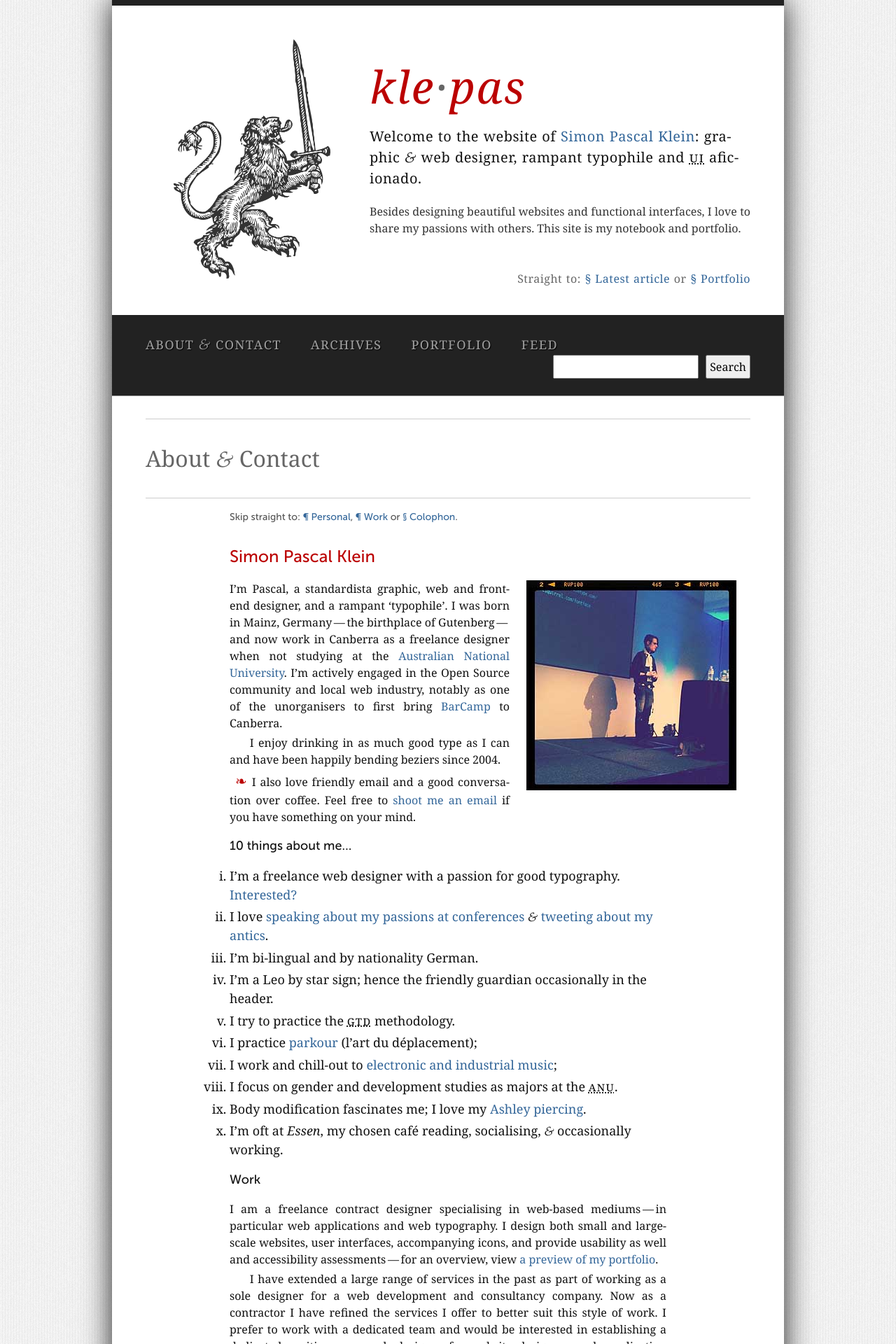
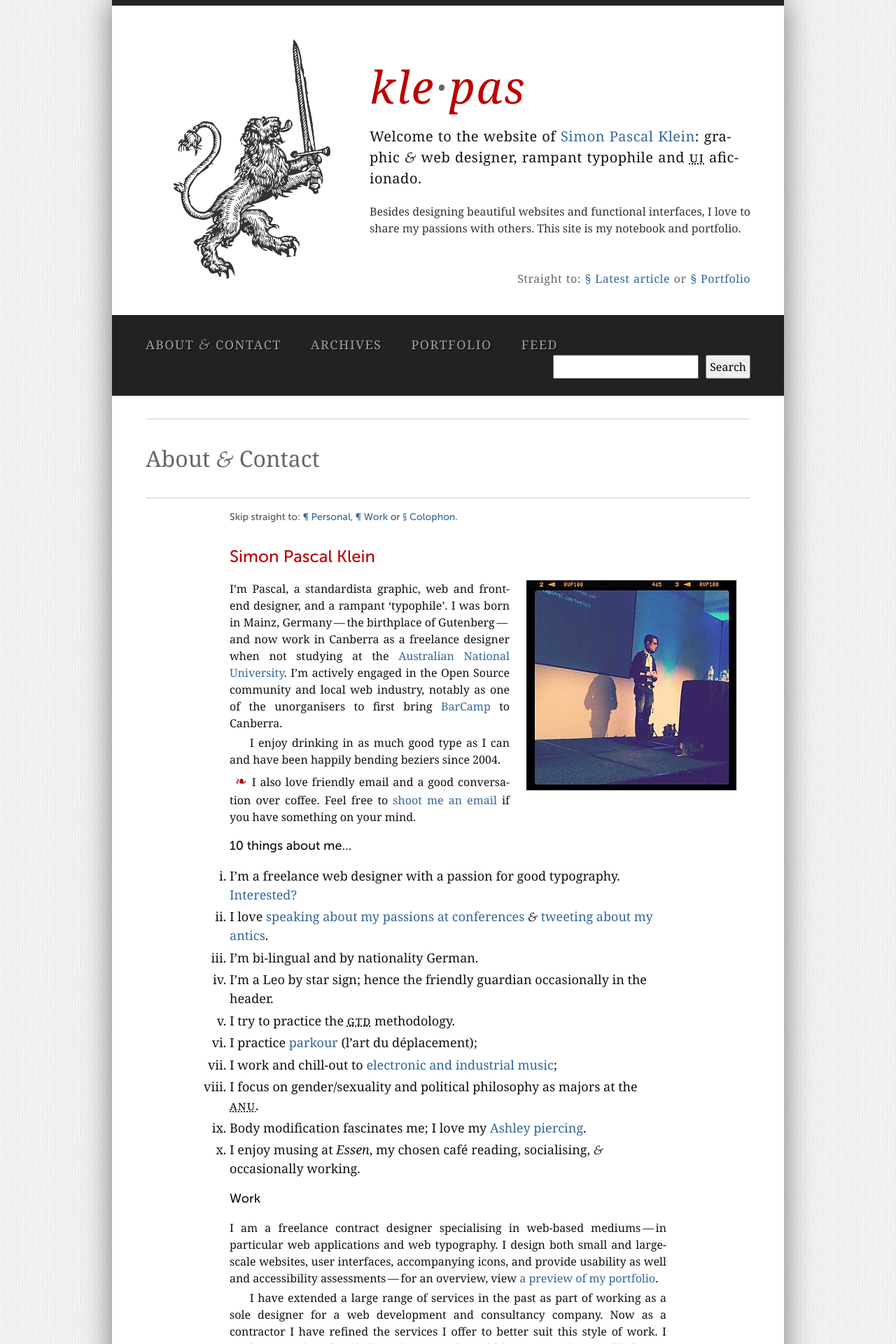
Before and after one commit to klepas/klepas.org, a Jekyll site: the page built from about.html, in a window 1280 px wide. Shown: the top 1920 px of the page at 70% size. Built offline with Jekyll 4.4.1, drawn with Linux system fonts in a browser that asks for light colours.

Commit message:
Failus pontificus.

```diff
--- a/about.html
+++ b/about.html
@@ -19,9 +19,9 @@ title: About &amp; Contact
                     <li>I try to practice the <acronym title="Getting Things Done">GTD</acronym> methodology.</li>
                     <li>I prac­tice <a title="Wikipedia (EN): Parkour" href="http://en.wikipedia.org/wiki/Parkour">parkour</a> (l&rsquo;art du d&eacute;placement);</li>
                     <li>I work and chill-out to <a title="Last.fm profiles: klepas" href="http://www.last.fm/user/klepas">electronic and industrial music</a>;</li>
-                    <li>I focus on gender and development studies as majors at the <acronym title="Australian National University">ANU</acronym>.</li>
+                    <li>I focus on gender/sexuality and political philosophy as majors at the <acronym title="Australian National University">ANU</acronym>.</li>
                     <li>Body modification fascinates me; I love my <a title="Ashley piercing entry on the BME Encyclopedia." href="http://wiki.bmezine.com/index.php/Ashley_Piercing">Ashley pierc­ing</a>.</li>
-                    <li>I&rsquo;m oft at <em>Essen</em>, my chosen caf&eacute; reading, socialising, <span class="amp">&amp;</span> occasionally working.</li>
+                    <li>I enjoy musing at <em>Essen</em>, my chosen caf&eacute; reading, socialising, <span class="amp">&amp;</span> occasionally working.</li>
                 </ol>
                 <h4 id="work">Work</h4>
                 <p>I am a freelance contract designer specialising in web-based mediums&thinsp;&mdash;&thinsp;in particular web applications and web typography. I design both small and large-scale websites, user interfaces, accompanying icons, and provide usability as well and accessibility assessments&thinsp;&mdash;&thinsp;for an overview, view <a href="#portfolio" title="Skip down to the portfolio preview">a preview of my portfolio</a>.
@@ -41,7 +41,7 @@ title: About &amp; Contact
 	           <p>The main body copy column is 544 pixels wide which accommodates for an average of around seventy characters or circa 14&ndash;18 words per line per line for the body (at a font size of 16 pixels). The body copy is set in <a href="http://en.wikipedia.org/wiki/Georgia_%28typeface%29" title="Wikipedia (EN): Georgia typeface"><em>Georgia</em></a> as designed by Matthew Carter with heading hierarchies and figure captions set in Jos Buivenga&rsquo;s <a href="http://www.josbuivenga.demon.nl/museosans.html" title="Museo Sans&thinsp;&mdash;&thinsp;a [free] font from exljbris Font Foundry"><em>Museo Sans</em></a>.</p>
 	           <h4>Inspiration</h4>
 	           <p>Since discovering the inherent beauty that seems to emanate from &lsquo;plain&rsquo; type, and stumbling across the elegance that is <a href="http://jontangerine.com" title="Jon Tan&rsquo;s elegant website">Jon Tan&rsquo;s website</a>, I decided to rethink version 3 of this site. I fell in love with his type folly (see his header and my footer respectively) and wanted to bring the rustic yet clear grace of well-set type to the web. Naturally I drew heavily on various pieces from the print world, but again, Jon Tan, and then John Boardley of <a href="http://ilovetypography.com" title="I Love Typography.com!">I Love Typography.com</a> fame deserve mention in inspiring me in the shaping the visual aspect of this website.</p>
-	           <p>The portfolio slider is a little bit of jQuery magic, using an adapted version of <a href="http://cssglobe.com/post/4004/easy-slider-15-the-easiest-jquery-plugin-for-sliding" title="CSS Globe article on EasySlider jQuery plugin">EasySlider.js</a>, which I owe thanks to <a href="http://kyd.com.au/" title="Ashley Kyd&rsquo;s web-card">Ashley Kyd</a> (he writes at <a href="http://kyd.com.au/" title="Ashley Kyf&rsquo;s blog">ash.ms</a>). Finally I should pass thanks onto <a href="http://tatey.com" title="Tate Johnson&rsquo;">Tate Johnson</a> for all the help with Jekyll.</p>
+	           <p>The portfolio slider is a little bit of jQuery magic, using an adapted version of <a href="http://cssglobe.com/post/4004/easy-slider-15-the-easiest-jquery-plugin-for-sliding" title="CSS Globe article on EasySlider jQuery plugin">EasySlider.js</a>, which I owe thanks to <a href="http://kyd.com.au/" title="Ashley Kyd&rsquo;s web-card">Ashley Kyd</a> (he writes at <a href="https://ash.me/" title="Ashley Kyf&rsquo;s blog">ash.ms</a>). Finally I should pass thanks onto <a href="http://tatey.com" title="Tate Johnson&rsquo;">Tate Johnson</a> for all the help with Jekyll.</p>
 	           <h4>Technical scaffolding</h4>
 	           <p>On the technical side the bread and butter that keeps pages and posts together is <a href="http://github.com/mojombo/jekyll/tree/master" title="Jekyll on github.com">Jekyll</a>, a Ruby-based static site generator, allowing me to write articles in <a href="http://daringfireball.net/projects/markdown/" title="Markdown &lsquo;markup&rsquo;">Markdown</a>. The entire <a href="http://github.com/klepas/klepas.org/tree/master" title="klepas.org Jekyll source on github">source for this site</a> sits on GitHub, and is open for inspection.</p>
 	           <p>Code-wise, the website is in valid, strict, and seman­tic <a rel="external" href="http://validator.w3.org/check?uri=referer"><acronym title="eXtensible Hyper Text Markup Language"><acronym title="eXtensivel HyperText Markup Language">xHTML</acronym></acronym></a> and styled with valid <a rel="external" href="http://jigsaw.w3.org/css-validator/check/referer"><acronym title="Cascading Style Sheets"><acronym  title="Cascading Style Sheets">CSS2.1</acronym></acronym></a> (it invalidates due to some minor use of <abbr>CSS3</abbr>). If you find broken links or any­thing else you believe is a genuine error please <a href="mailto:klepas@klepas.org" title="Email Simon Pascal Klein">let me know about it</a>.</p>
--- a/css/screen.css
+++ b/css/screen.css
@@ -62,9 +62,9 @@ div#container {
 	text-align: left;
 	width: 96em; /* 960 minus the gutters (48 on each side). */
 	/* Box shadowing that provides a nice page shadow; experimental shiny stuff. */
-	box-shadow: 0 0 4em #222;
-	-webkit-box-shadow: 0 0 4em #222;
-	-moz-box-shadow: 0 0 4em #222;
+	box-shadow: 0 0 4em #777;
+	-webkit-box-shadow: 0 0 4em #777;
+	-moz-box-shadow: 0 0 4em #777;
 	}
 	h3, h4, h5, h6 { font-family: "Museo Sans 500 Regular", "Lucida Grande", Verdana, "DejaVu Sans", sans-serif; }
 	h2 { font-size: 3.2em; color: #666; margin-bottom: 0.5em; /* 16 */ }
```
